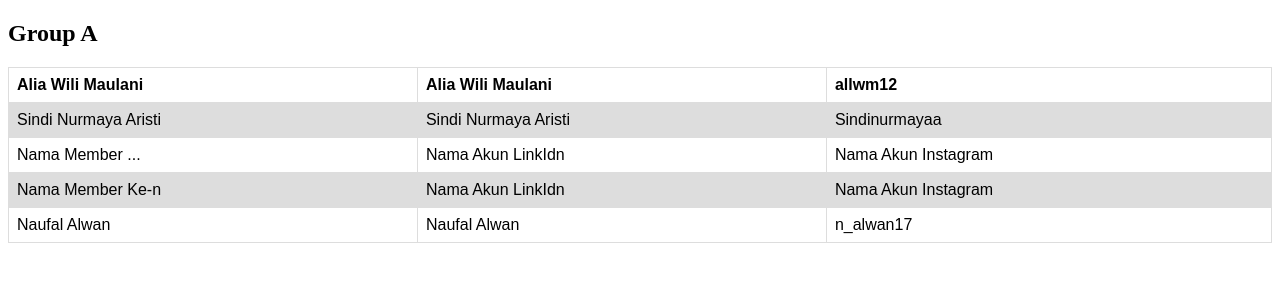
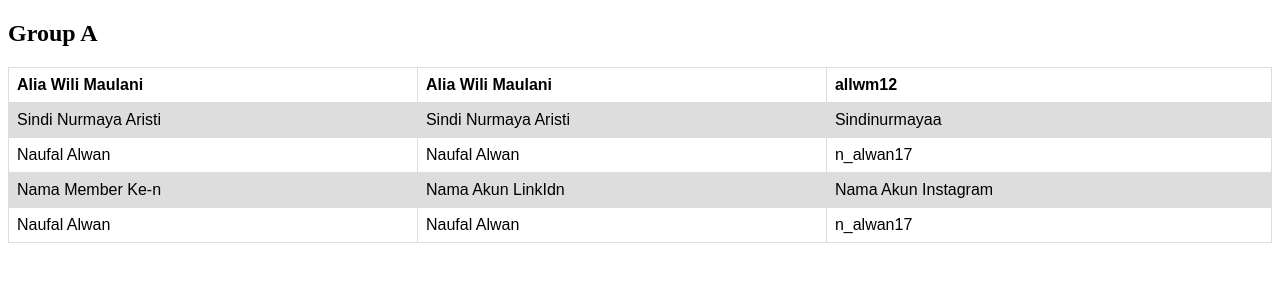
Before and after one commit to Aliawili/tpg-group-a, a plain HTML site: page index.html in a window 1280 px wide. Drawn offline with Linux system fonts and the light colour scheme.

Commit message:
Update index.html

```diff
--- a/index.html
+++ b/index.html
@@ -35,9 +35,9 @@ tr:nth-child(even) {
     <td>Sindinurmayaa</td>
   </tr>
   <tr>
-    <td>Nama Member ...</td>
-    <td>Nama Akun LinkIdn</td>
-    <td>Nama Akun Instagram</td>
+    <td>Naufal Alwan</td>
+    <td>Naufal Alwan</td>
+    <td>n_alwan17</td>
   </tr>
   <tr>
     <td>Nama Member Ke-n</td>
```
